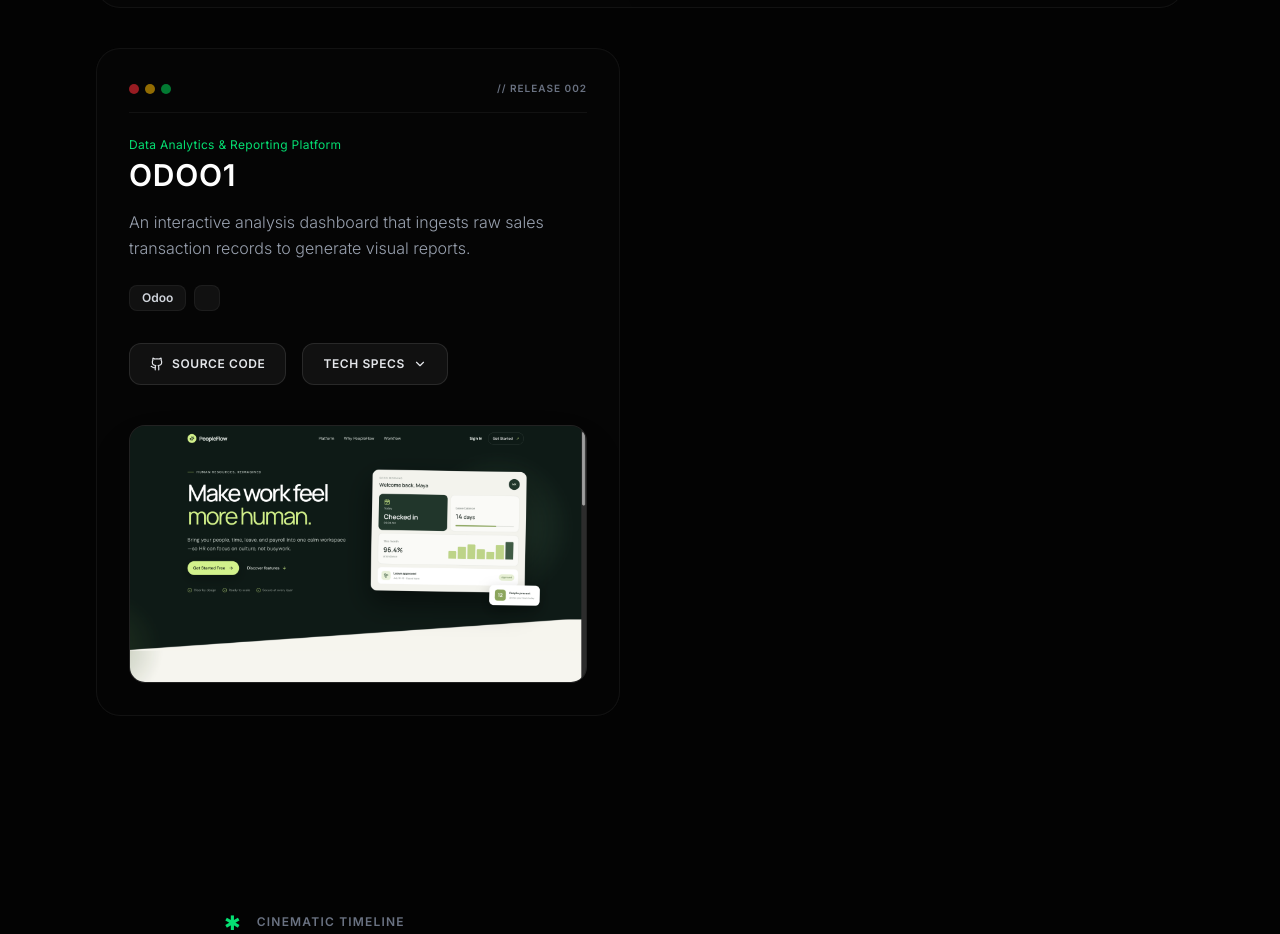
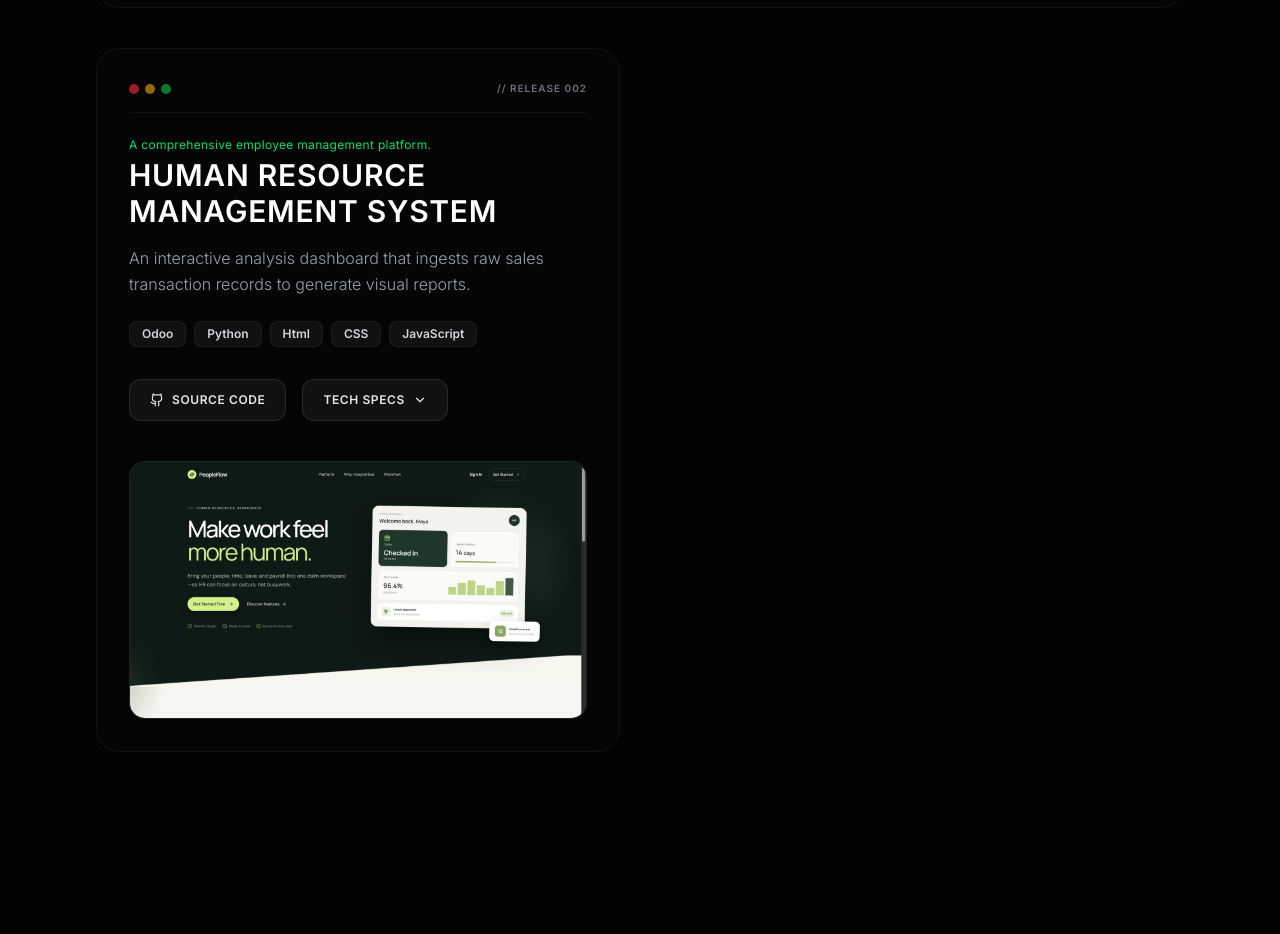
Before and after one commit to thezenforgex/portfolio, a React (Vite) app: page / in a window 1280 px wide. Shown: the part 3460-4394 px from the top of the page. Built offline with nearby package versions, Linux system fonts and the light colour scheme.

Commit message:
project  update

```diff
--- a/src/sections/Projects.tsx
+++ b/src/sections/Projects.tsx
@@ -38,10 +38,10 @@
     },
     {
       num: '02',
-      title: 'Odoo1',
-      subtitle: 'Data Analytics & Reporting Platform',
+      title: 'Human Resource Management System',
+      subtitle: 'A comprehensive employee management platform.',
       description: 'An interactive analysis dashboard that ingests raw sales transaction records to generate visual reports.',
-      tags: ['Odoo', ''],
+      tags: ['Odoo', 'Python', 'Html', 'CSS', 'JavaScript'],
       image: '/project/odoo.png',
       githubUrl: 'https://github.com/sagnik328-sen/odoo',
       features: [
```
